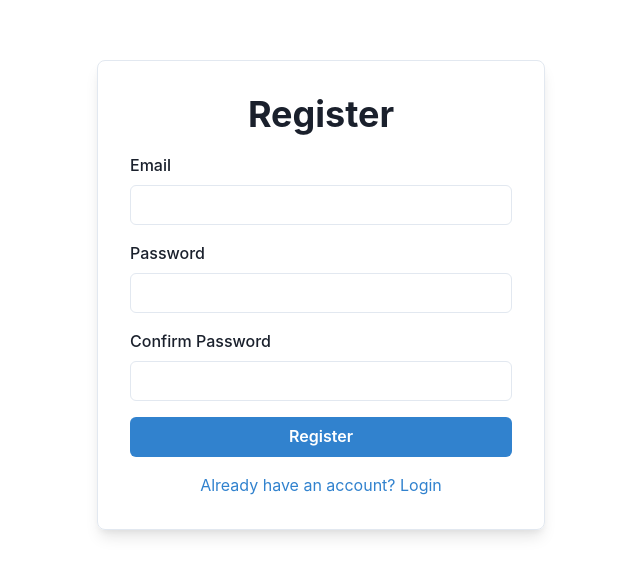
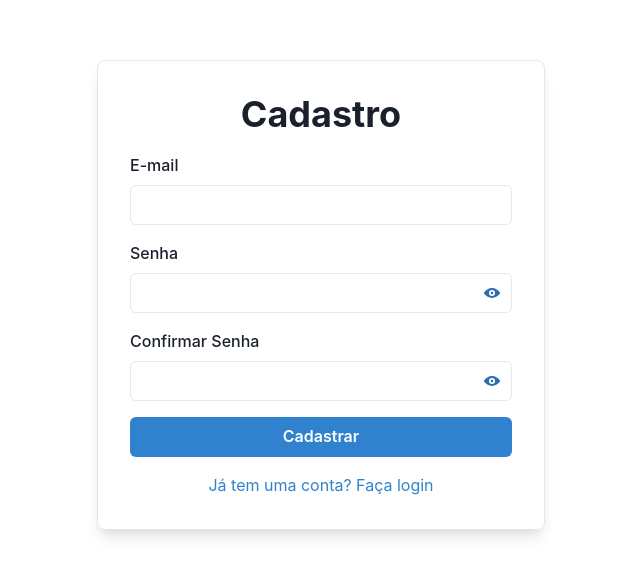
Before and after one commit to rauneymr/laboratorio-virtual, a React (Vite) app: page /register in a window 1280 px wide. Shown: the part 105-680 px from the top of the page, without its empty margins (319-959 px from the left). Built offline with nearby package versions, Linux system fonts and the light colour scheme.

Commit message:
navbar fixes. Login and Register using show pass

```diff
--- a/src/components/Layout.jsx
+++ b/src/components/Layout.jsx
@@ -8,18 +8,18 @@ const Layout = () => {
     <Flex
       minH="100vh"
       flexDirection="column"
+      pt={{ base: '56px', md: '64px' }}
     >
       <Navbar />
-      <Flex flex="1">
+      <Flex flex="1" position="relative">
         <Sidebar />
         <Box
           flex="1"
-          overflow="auto"
-          mt={{ base: 0, md: 0 }}
+          overflowY="auto"
+          ml={{ base: 0, md: '240px' }}
+          p={4}
         >
-          <Box p={4}>
-            <Outlet />
-          </Box>
+          <Outlet />
         </Box>
       </Flex>
     </Flex>
--- a/src/components/Navbar.jsx
+++ b/src/components/Navbar.jsx
@@ -152,7 +152,12 @@ const Navbar = () => {
         borderBottomWidth={1}
         justify="space-between"
         align="center"
-        position="relative"
+        position="fixed"
+        top={0}
+        left={0}
+        right={0}
+        height="64px"
+        zIndex={20}
       >
         {/* Hamburger Menu for Mobile */}
         <IconButton
--- a/src/components/Sidebar.jsx
+++ b/src/components/Sidebar.jsx
@@ -29,10 +29,12 @@ const Sidebar = () => {
       py={4}
       display={{ base: 'none', md: 'flex' }}
       flexDirection="column"
-      position="sticky"
-      top={0}
+      position="fixed"
+      top="64px"
+      left={0}
       height="calc(100vh - 64px)"
       overflowY="auto"
+      zIndex={10}
     >
       <VStack spacing={2} align="stretch" flex="1">
         <Link
--- a/src/pages/Login.jsx
+++ b/src/pages/Login.jsx
@@ -11,11 +11,16 @@ import {
   Text,
   Divider,
   Alert,
-  AlertIcon
+  AlertIcon,
+  InputGroup,
+  InputRightElement,
+  IconButton
 } from '@chakra-ui/react'
 import { Link as RouterLink } from 'react-router-dom'
 import { useForm } from 'react-hook-form'
 import { useNavigate } from 'react-router-dom'
+import { useState } from 'react'
+import { ViewIcon, ViewOffIcon } from '@chakra-ui/icons'
 import useAuthStore from '../store/authStore'
 import apiData from '../api.json'
 
@@ -24,6 +29,7 @@ const Login = () => {
   const setAuth = useAuthStore(state => state.setAuth)
   const navigate = useNavigate()
   const toast = useToast()
+  const [showPassword, setShowPassword] = useState(false)
 
   const testUsers = apiData.users.reduce((acc, user) => {
     acc[user.email] = {
@@ -113,7 +119,21 @@ const Login = () => {
               </FormControl>
               <FormControl>
                 <FormLabel>Senha</FormLabel>
-                <Input type="password" {...register('password')} />
+                <InputGroup>
+                  <Input
+                    type={showPassword ? 'text' : 'password'}
+                    {...register('password')}
+                  />
+                  <InputRightElement>
+                    <IconButton
+                      variant="ghost"
+                      colorScheme="blue"
+                      onClick={() => setShowPassword(!showPassword)}
+                      icon={showPassword ? <ViewOffIcon /> : <ViewIcon />}
+                      aria-label={showPassword ? 'Ocultar senha' : 'Mostrar senha'}
+                    />
+                  </InputRightElement>
+                </InputGroup>
               </FormControl>
               <Button type="submit" colorScheme="blue" width="full">
                 Entrar
--- a/src/pages/Register.jsx
+++ b/src/pages/Register.jsx
@@ -7,26 +7,33 @@ import {
   VStack,
   Heading,
   useToast,
-  Link
+  Link,
+  InputGroup,
+  InputRightElement,
+  IconButton
 } from '@chakra-ui/react'
 import { Link as RouterLink } from 'react-router-dom'
 import { useForm } from 'react-hook-form'
+import { useState } from 'react'
+import { ViewIcon, ViewOffIcon } from '@chakra-ui/icons'
 
 const Register = () => {
   const { register, handleSubmit } = useForm()
   const toast = useToast()
+  const [showPassword, setShowPassword] = useState(false)
+  const [showConfirmPassword, setShowConfirmPassword] = useState(false)
 
   const onSubmit = async (data) => {
     try {
-      // API call would go here
+      // Chamada de API seria feita aqui
       toast({
-        title: 'Account created.',
-        description: "We've created your account for you.",
+        title: 'Conta criada.',
+        description: "Criamos sua conta para você.",
         status: 'success',
       })
     } catch (error) {
       toast({
-        title: 'Error',
+        title: 'Erro',
         description: error.message,
         status: 'error',
       })
@@ -37,26 +44,54 @@ const Register = () => {
     <Box minH="100vh" display="flex" alignItems="center" justifyContent="center">
       <Box w="full" maxW="md" p={8} borderWidth={1} borderRadius={8} boxShadow="lg">
         <VStack spacing={4}>
-          <Heading>Register</Heading>
+          <Heading>Cadastro</Heading>
           <form onSubmit={handleSubmit(onSubmit)} style={{ width: '100%' }}>
             <VStack spacing={4}>
               <FormControl>
-                <FormLabel>Email</FormLabel>
+                <FormLabel>E-mail</FormLabel>
                 <Input type="email" {...register('email')} />
               </FormControl>
               <FormControl>
-                <FormLabel>Password</FormLabel>
-                <Input type="password" {...register('password')} />
+                <FormLabel>Senha</FormLabel>
+                <InputGroup>
+                  <Input
+                    type={showPassword ? 'text' : 'password'}
+                    {...register('password')}
+                  />
+                  <InputRightElement>
+                    <IconButton
+                      variant="ghost"
+                      colorScheme="blue"
+                      onClick={() => setShowPassword(!showPassword)}
+                      icon={showPassword ? <ViewOffIcon /> : <ViewIcon />}
+                      aria-label={showPassword ? 'Ocultar senha' : 'Mostrar senha'}
+                    />
+                  </InputRightElement>
+                </InputGroup>
               </FormControl>
               <FormControl>
-                <FormLabel>Confirm Password</FormLabel>
-                <Input type="password" {...register('confirmPassword')} />
+                <FormLabel>Confirmar Senha</FormLabel>
+                <InputGroup>
+                  <Input
+                    type={showConfirmPassword ? 'text' : 'password'}
+                    {...register('confirmPassword')}
+                  />
+                  <InputRightElement>
+                    <IconButton
+                      variant="ghost"
+                      colorScheme="blue"
+                      onClick={() => setShowConfirmPassword(!showConfirmPassword)}
+                      icon={showConfirmPassword ? <ViewOffIcon /> : <ViewIcon />}
+                      aria-label={showConfirmPassword ? 'Ocultar senha' : 'Mostrar senha'}
+                    />
+                  </InputRightElement>
+                </InputGroup>
               </FormControl>
               <Button type="submit" colorScheme="blue" width="full">
-                Register
+                Cadastrar
               </Button>
               <Link as={RouterLink} to="/login" color="blue.500">
-                Already have an account? Login
+                Já tem uma conta? Faça login
               </Link>
             </VStack>
           </form>
```
